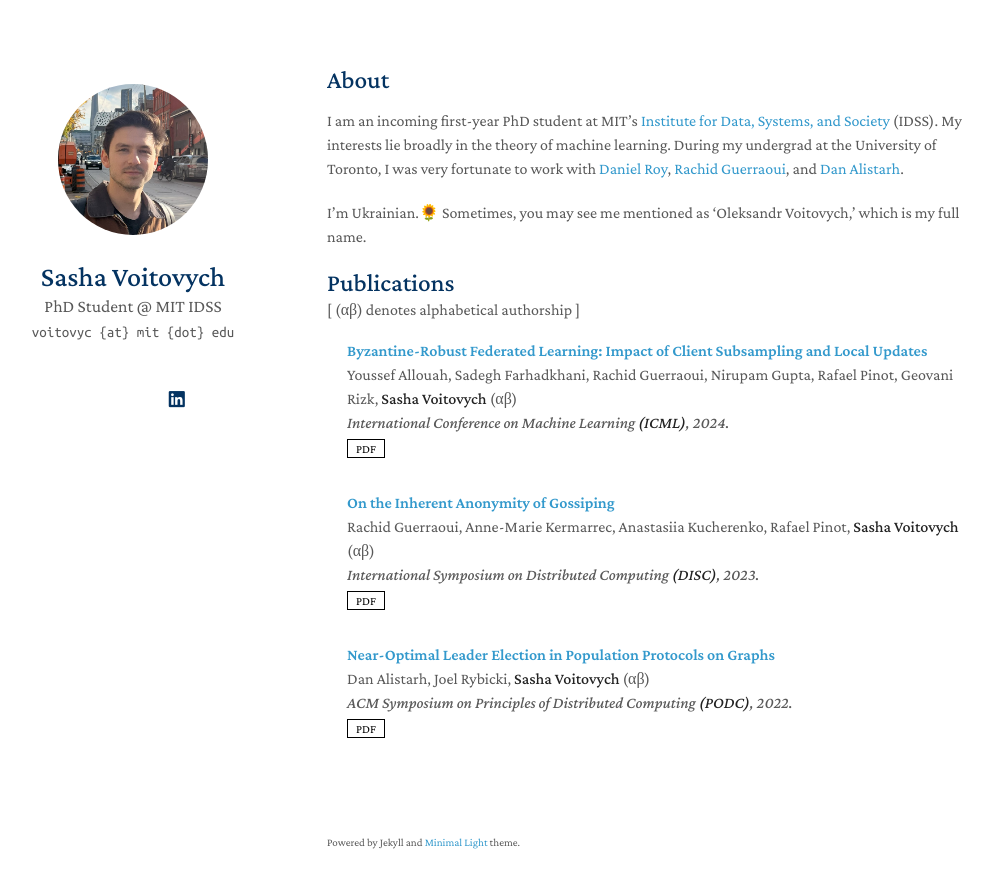
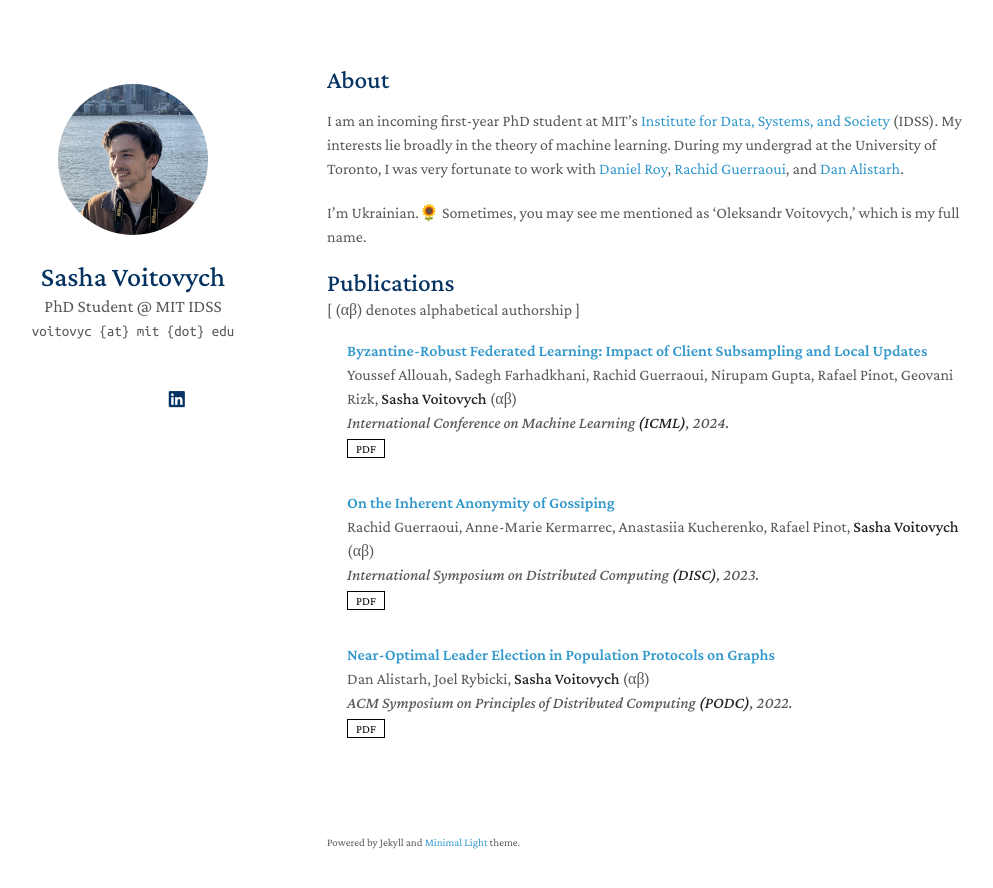
Before and after one commit to sashavoitovych/sashavoitovych.github.io, a Jekyll site: the page built from index.md, in a window 1280 px wide and 923 px high. Shown: the top 888 px of the window, without its empty margins (143-1136 px from the left). Built offline with Jekyll 4.4.1, drawn with Linux system fonts in a browser that asks for light colours; nearby versions of some CDN libraries; a style sheet for code colours, icons or effects is not loaded; our own code applies the rules of GitHub Pages for plain Markdown files.

Commit message:
change profile pic

```diff
--- a/_config.yml
+++ b/_config.yml
@@ -20,7 +20,7 @@ linkedin: https://www.linkedin.com/in/sashavoit/
 
 # Images (e.g., your profile picture and your website's favicon)
 # "favicon" and "favicon_dark" are used for the light and dark modes, respectively.
-avatar: ./assets/img/avatar.jpg
+avatar: ./assets/img/IMG_5419_cropped.jpg
 favicon: ./assets/img/electric-light-bulb.svg
 favicon_dark: ./assets/img/electric-light-bulb.svg
 
```
Also changed, not shown: assets/img/IMG_5419_cropped.jpg (added), 2 other files.
